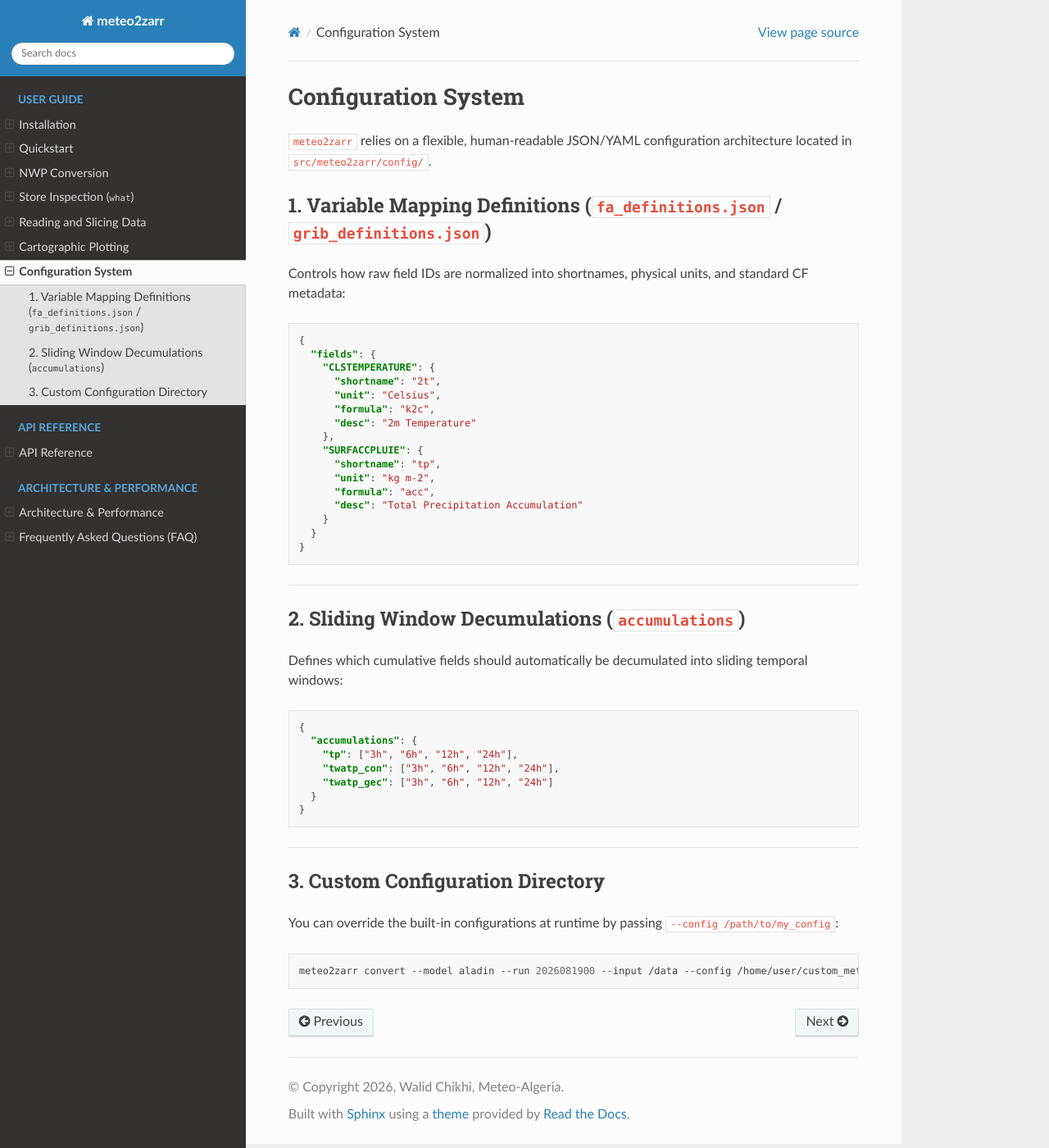
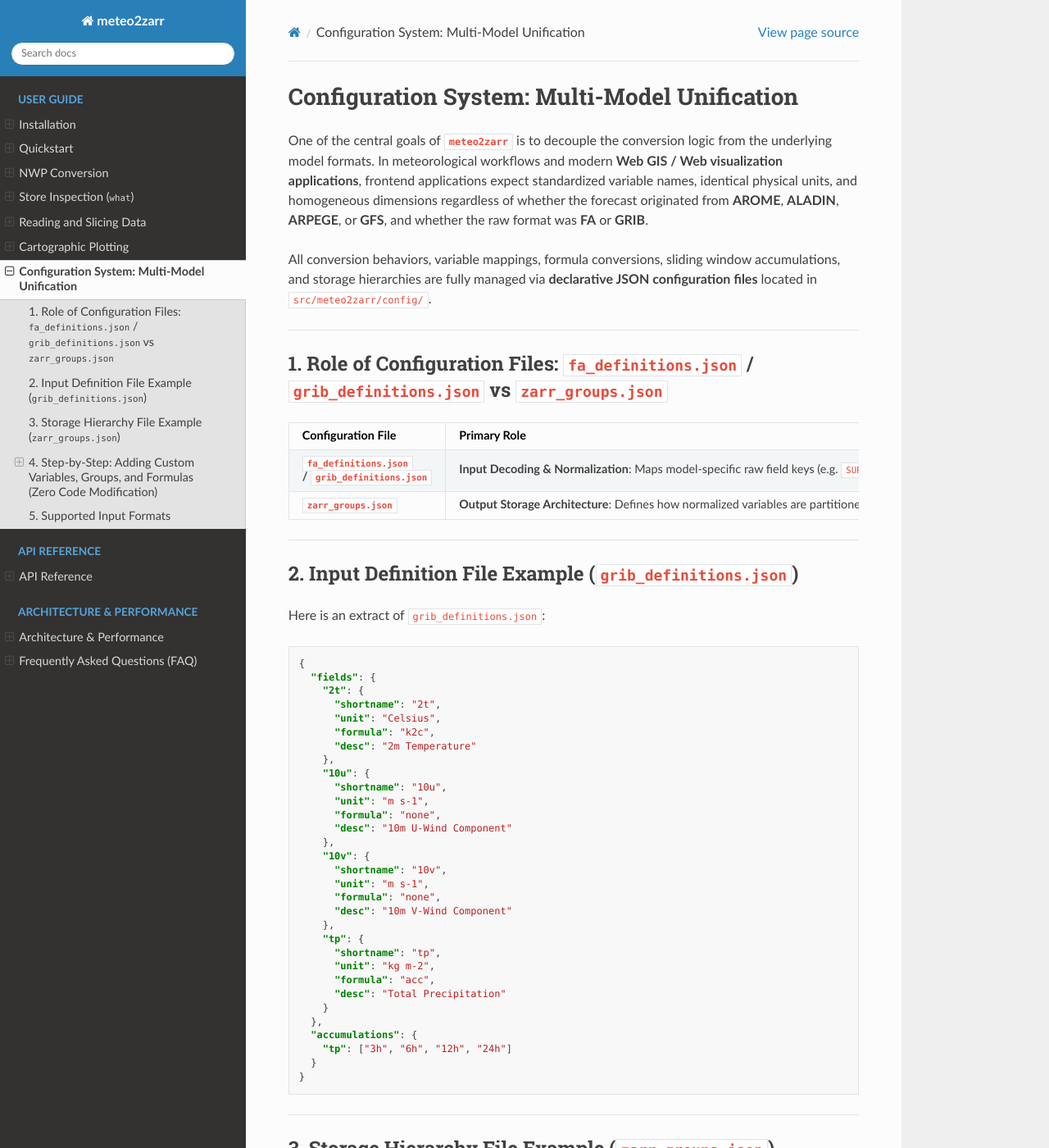
Before and after one commit to walidchikhi/meteo2zarr, a Sphinx documentation site: the page built from docs/source/configuration.md, in a window 1280 px wide and 1400 px high. Shown: the whole window at 82% size. Built offline with Sphinx 7.4.7 and the Read the Docs theme 3.1.0, drawn with Linux system fonts in a browser that asks for light colours; some of the changed text lies outside the part shown.

Commit message:
docs: enrich documentation with json configs explanation, zero-code extensibility, real plot gallery, pyramids and live preview

````diff
--- a/docs/source/configuration.md
+++ b/docs/source/configuration.md
@@ -1,25 +1,101 @@
-# Configuration System
+# Configuration System: Multi-Model Unification
 
-`meteo2zarr` relies on a flexible, human-readable JSON/YAML configuration architecture located in `src/meteo2zarr/config/`.
+One of the central goals of **`meteo2zarr`** is to decouple the conversion logic from the underlying model formats. In meteorological workflows and modern **Web GIS / Web visualization applications**, frontend applications expect standardized variable names, identical physical units, and homogeneous dimensions regardless of whether the forecast originated from **AROME**, **ALADIN**, **ARPEGE**, or **GFS**, and whether the raw format was **FA** or **GRIB**.
 
-## 1. Variable Mapping Definitions (`fa_definitions.json` / `grib_definitions.json`)
+All conversion behaviors, variable mappings, formula conversions, sliding window accumulations, and storage hierarchies are fully managed via **declarative JSON configuration files** located in `src/meteo2zarr/config/`.
 
-Controls how raw field IDs are normalized into shortnames, physical units, and standard CF metadata:
+---
+
+## 1. Role of Configuration Files: `fa_definitions.json` / `grib_definitions.json` vs `zarr_groups.json`
+
+| Configuration File | Primary Role | When to Modify |
+| :--- | :--- | :--- |
+| **`fa_definitions.json` / `grib_definitions.json`** | **Input Decoding & Normalization**: Maps model-specific raw field keys (e.g. `SURFACCPLUIE`, `2t`) to canonical meteorological shortnames (`tp`, `2t`), physical units, and unit transformations (`k2c`, `pa2hpa`, `percent`). | When adding a new meteorological parameter, changing a unit formula, or adjusting sliding window accumulation intervals. |
+| **`zarr_groups.json`** | **Output Storage Architecture**: Defines how normalized variables are partitioned into optimized Zarr sub-groups (`surface.zarr`, `surface_3h.zarr`, `alt_pressure.zarr`, etc.) with specific chunking schemes. | When organizing variables into logical groups or tuning Zarr chunk dimensions for web access and analytics. |
+
+---
+
+## 2. Input Definition File Example (`grib_definitions.json`)
+
+Here is an extract of `grib_definitions.json`:
 
 ```json
 {
   "fields": {
-    "CLSTEMPERATURE": {
+    "2t": {
       "shortname": "2t",
       "unit": "Celsius",
       "formula": "k2c",
       "desc": "2m Temperature"
     },
-    "SURFACCPLUIE": {
+    "10u": {
+      "shortname": "10u",
+      "unit": "m s-1",
+      "formula": "none",
+      "desc": "10m U-Wind Component"
+    },
+    "10v": {
+      "shortname": "10v",
+      "unit": "m s-1",
+      "formula": "none",
+      "desc": "10m V-Wind Component"
+    },
+    "tp": {
       "shortname": "tp",
       "unit": "kg m-2",
       "formula": "acc",
-      "desc": "Total Precipitation Accumulation"
+      "desc": "Total Precipitation"
+    }
+  },
+  "accumulations": {
+    "tp": ["3h", "6h", "12h", "24h"]
+  }
+}
+```
+
+---
+
+## 3. Storage Hierarchy File Example (`zarr_groups.json`)
+
+```json
+{
+  "groups": {
+    "surface": {
+      "description": "Instantaneous 2D surface parameters",
+      "members": ["2t", "10u", "10v", "ps", "q2", "totcc", "ws10"],
+      "chunks": {
+        "time": 6,
+        "y": 100,
+        "x": 100
+      }
+    },
+    "surface_3h": {
+      "description": "3-hour sliding window decumulated fields",
+      "members": ["tp_3h", "twatp_con_3h", "twatp_gec_3h"],
+      "chunks": {
+        "time": 6,
+        "y": 100,
+        "x": 100
+      }
+    },
+    "surface_6h": {
+      "description": "6-hour sliding window decumulated fields",
+      "members": ["tp_6h", "twatp_con_6h", "twatp_gec_6h"],
+      "chunks": {
+        "time": 6,
+        "y": 100,
+        "x": 100
+      }
+    },
+    "alt_pressure": {
+      "description": "Upper-air variables on isobaric pressure levels",
+      "members": ["gh", "t", "r", "u", "v", "w"],
+      "chunks": {
+        "time": 3,
+        "level": 1,
+        "y": 100,
+        "x": 100
+      }
     }
   }
 }
@@ -27,26 +103,49 @@
 
 ---
 
-## 2. Sliding Window Decumulations (`accumulations`)
+## 4. Step-by-Step: Adding Custom Variables, Groups, and Formulas (Zero Code Modification)
 
-Defines which cumulative fields should automatically be decumulated into sliding temporal windows:
+Because the pipeline is entirely data-driven, you can customize your conversions without modifying a single line of Python code:
 
+### Step 1: Add a New Parameter in `fa_definitions.json` or `grib_definitions.json`
+To ingest surface solar radiation (e.g. `SURFRAYT SOLA` in FA):
 ```json
-{
-  "accumulations": {
-    "tp": ["3h", "6h", "12h", "24h"],
-    "twatp_con": ["3h", "6h", "12h", "24h"],
-    "twatp_gec": ["3h", "6h", "12h", "24h"]
-  }
+"SURFRAYT SOLA": {
+  "shortname": "ssrd",
+  "unit": "J m-2",
+  "formula": "acc",
+  "desc": "Surface Solar Radiation Downwards"
 }
+```
+
+### Step 2: Add Sliding Window Accumulations (Optional)
+If you want automatic 3h and 6h decumulations for this new parameter:
+```json
+"accumulations": {
+  "ssrd": ["3h", "6h", "24h"]
+}
+```
+
+### Step 3: Assign the Variable to a Zarr Group in `zarr_groups.json`
+Add `"ssrd"` to the `"surface"` group members:
+```json
+"surface": {
+  "members": ["2t", "10u", "10v", "ssrd", ...]
+}
+```
+And add `"ssrd_3h"` to `"surface_3h"`.
+
+### Step 4: Run Conversion with Custom Config Directory
+You can keep custom configs in any external directory and pass them via `--config`:
+```bash
+meteo2zarr convert --model arome --run 2026081900 --input /path/to/data --config /my/custom/config_dir
 ```
 
 ---
 
-## 3. Custom Configuration Directory
+## 5. Supported Input Formats
 
-You can override the built-in configurations at runtime by passing `--config /path/to/my_config`:
-
-```bash
-meteo2zarr convert --model aladin --run 2026081900 --input /data --config /home/user/custom_meteo2zarr_config
-```
+- ✅ **FA (ARPEGE / ALADIN / AROME)**: Via high-performance multiprocessing `EPyGrAM` backend.
+- ✅ **LFA (AROME Surfex)**: Fully supported.
+- ✅ **GRIB1 / GRIB2 (WMO Standard)**: Via parallel `ecCodes` message decoding.
+- ℹ️ *Note: NetCDF4 files are currently not in scope as meteorological operational streams rely on FA and GRIB.*
````
Also changed, not shown: docs/source/faq.md (+16 -6 lines), docs/source/plotting.md (+42 -49 lines), docs/source/_static/images/sample_precip_3h.png (added), docs/source/_static/images/sample_t2_contourf.png (added), docs/source/_static/images/sample_temp_streamlines.png (added), docs/source/_static/images/sample_wind_barbs.png (added), 1 other file.
